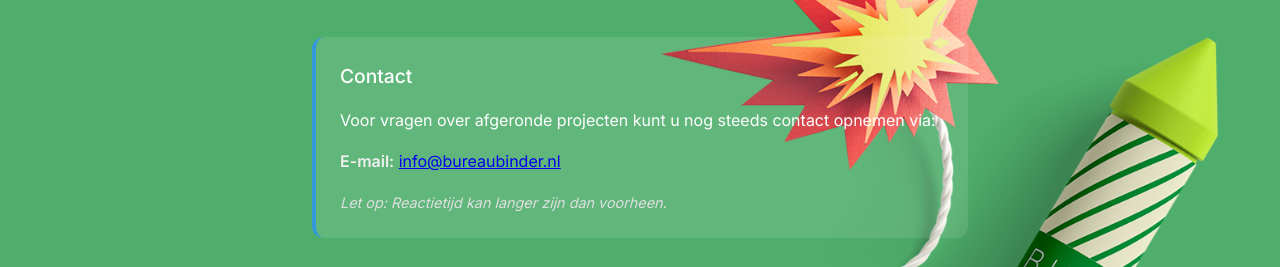
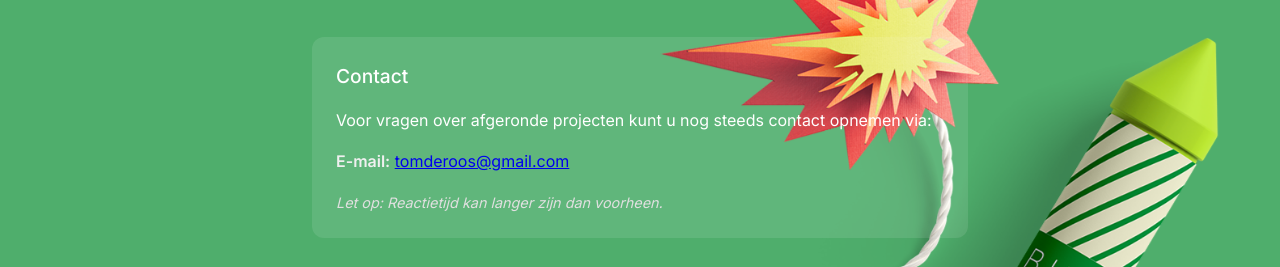
Before and after one commit to tomderoos/bureubinder_2025, a plain HTML site: page index.html in a window 1280 px wide. Shown: the part 266-533 px from the top of the page. Drawn offline with Linux system fonts and the light colour scheme.

Commit message:
Verwijder blauwe rand van contact-info sectie

```diff
--- a/index.html
+++ b/index.html
@@ -33,7 +33,7 @@
                     <h3>Contact</h3>
                     <p>Voor vragen over afgeronde projecten kunt u nog steeds contact opnemen via:</p>
                     <div class="contact-details">
-                        <p><strong>E-mail:</strong> <a href="mailto:info@bureaubinder.nl">info@bureaubinder.nl</a></p>
+                        <p><strong>E-mail:</strong> <a href="mailto:tomderoos@gmail.com">tomderoos@gmail.com</a></p>
                     </div>
                     <p class="note">Let op: Reactietijd kan langer zijn dan voorheen.</p>
                 </div>
--- a/styles.css
+++ b/styles.css
@@ -155,7 +155,6 @@ body::before {
     padding: 1.5rem;
     border-radius: 12px;
     margin-bottom: 2rem;
-    border-left: 4px solid #3498db;
 }
 
 .contact-info h3 {
```
